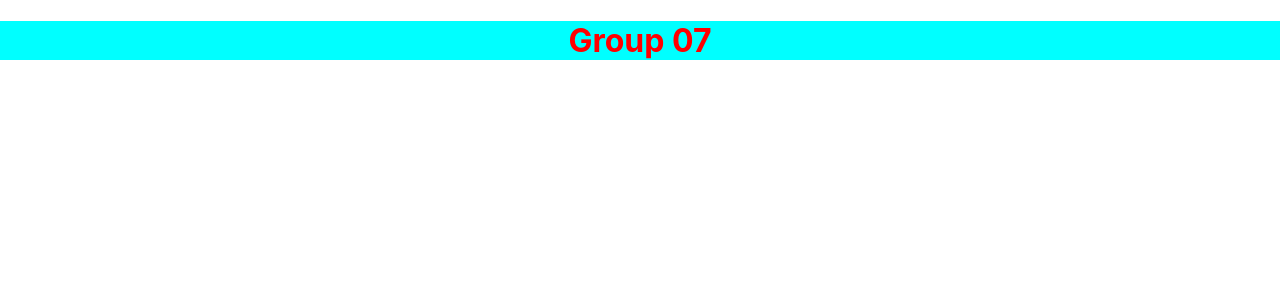
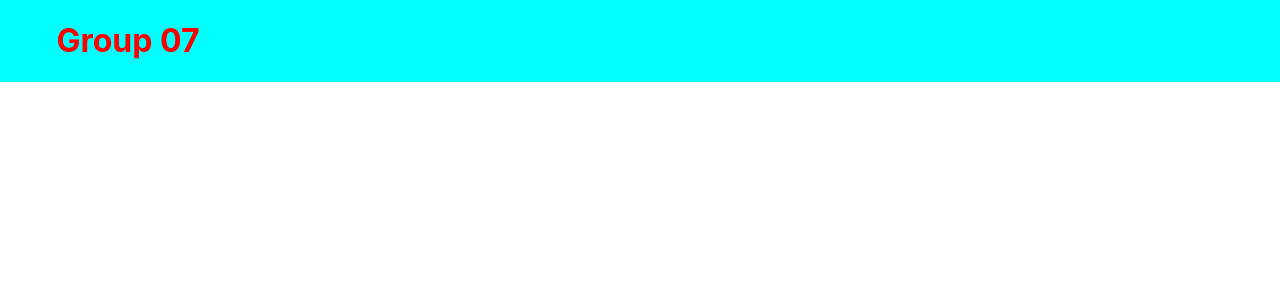
Before and after one commit to KRMadhusanka99/SENG_22212_Ecommerce_Web_Project, a React (Create React App) app in the folder frontend-app/: page / in a window 1280 px wide. Shown: the top 300 px of the page. Built offline with nearby package versions, Linux system fonts and the light colour scheme.

Commit message:
'designNavBar'

```diff
--- a/frontend-app/src/components/Header/Header.module.css
+++ b/frontend-app/src/components/Header/Header.module.css
@@ -1,7 +1,9 @@
 .div_outer{
     background: aqua;
     width: 100%;
+    position: absolute;
 }
 .textColour{
+    width: 20%;
     color: red;
 }
```
